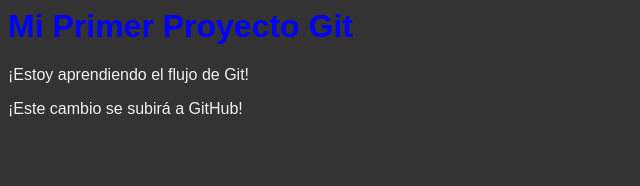
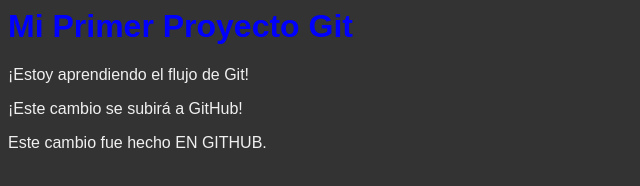
Before and after one commit to YahirDas/mi-proyecto-git, a plain HTML site: page index.html in a window 1280 px wide. Shown: the whole page, without its empty margins (0-640 px from the left). Drawn offline with Linux system fonts and the light colour scheme.

Commit message:
Update index.html

```diff
--- a/index.html
+++ b/index.html
@@ -5,3 +5,4 @@
 <h1>Mi Primer Proyecto Git</h1>
 <p>¡Estoy aprendiendo el flujo de Git!</p>
 <p>¡Este cambio se subirá a GitHub!</p>
+<p>Este cambio fue hecho EN GITHUB.</p>
```
